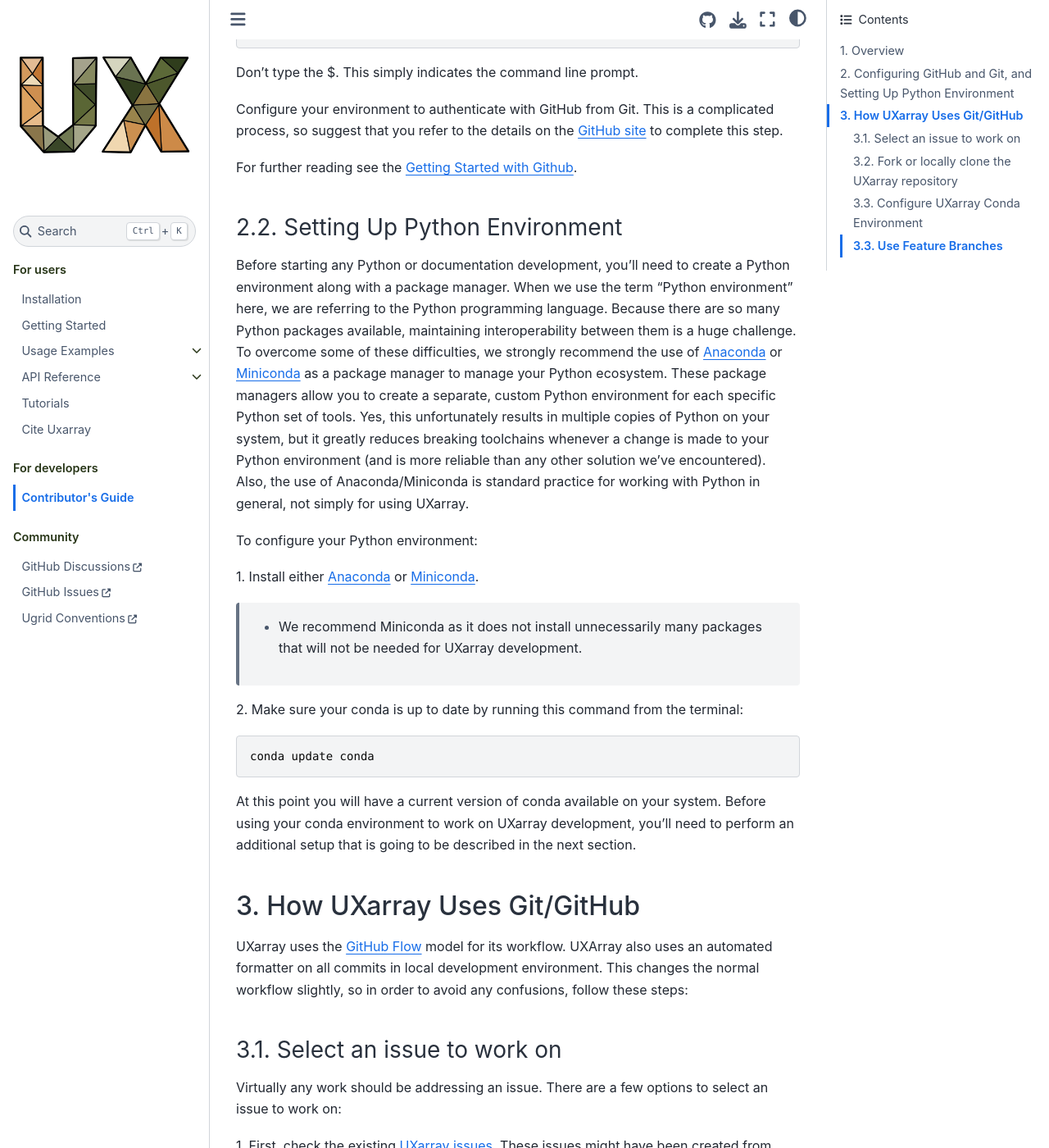
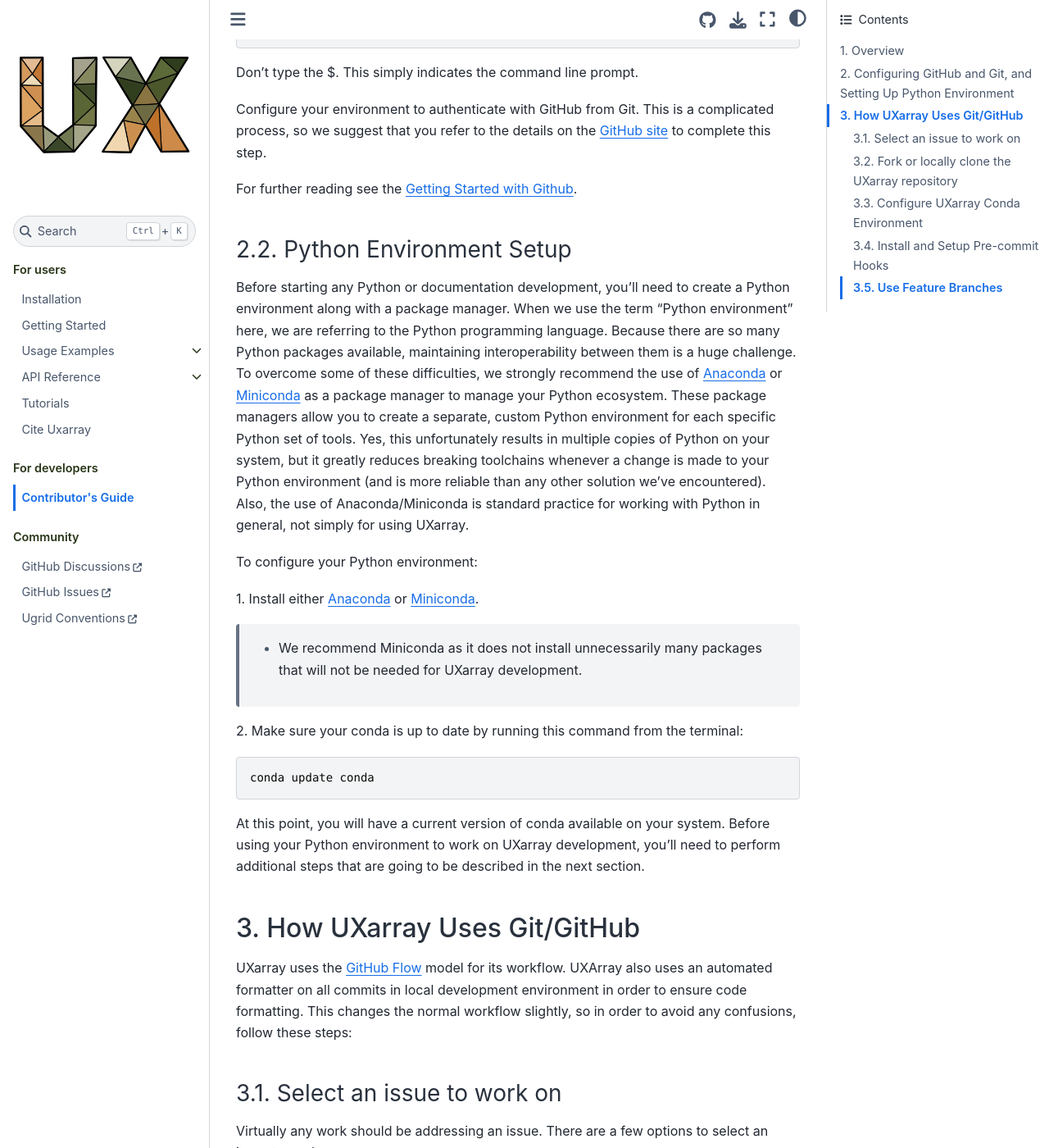
Before and after one commit to UXARRAY/uxarray, a Sphinx documentation site: the page built from docs/contributing.rst, in a window 1280 px wide and 1400 px high, scrolled down 3167 px. Shown: the whole window at 82% size. Built offline with Sphinx 7.4.7 and the Sphinx Book theme 1.1.4, drawn with Linux system fonts in a browser that asks for light colours; some of the changed text lies outside the part shown.

Commit message:
Fix links

```diff
--- a/docs/contributing.rst
+++ b/docs/contributing.rst
@@ -126,7 +126,7 @@
 Using, and even just configuring, Git and GitHub are often the most
 daunting aspects of contributing to a GitHub hosted project. Here are
 the basic steps for GitHub/Git configuration and Python installation, all
-of which must be performed **before** contributing to UXarray:
+of which need to be performed **before** contributing to UXarray:
 
 2.1.1. GitHub Setup
 ^^^^^^^^^^^^^^^^^^^
@@ -151,15 +151,15 @@
 Don’t type the $. This simply indicates the command line prompt.
 
 Configure your environment to authenticate with GitHub from Git. This is a
-complicated process, so suggest that you refer to the details on the `GitHub
+complicated process, so we suggest that you refer to the details on the `GitHub
 site <https://docs.github.com/en/get-started/quickstart/set-up-git#next-steps-authenticating-with-github-from-git>`_
 to complete this step.
 
 For further reading see the `Getting Started with Github
 <https://docs.github.com/en/get-started>`_.
 
-2.2. Setting Up Python Environment
-----------------------------------
+2.2. Python Environment Setup
+-----------------------------
 
 Before starting any Python or documentation development, you’ll need to
 create a Python environment along with a package manager. When we use the
@@ -190,9 +190,9 @@
 
     conda update conda
 
-At this point you will have a current version of conda available on your
-system. Before using your conda environment to work on UXarray development,
-you’ll need to perform an additional setup that is going to be described in
+At this point, you will have a current version of conda available on your
+system. Before using your Python environment to work on UXarray development,
+you’ll need to perform additional steps that are going to be described in
 the next section.
 
 3. How UXarray Uses Git/GitHub
@@ -201,8 +201,9 @@
 UXarray uses the `GitHub Flow
 <https://docs.github.com/en/get-started/quickstart/github-flow>`_ model
 for its workflow. UXArray also uses an automated formatter on all commits
-in local development environment. This changes the normal workflow slightly,
-so in order to avoid any confusions, follow these steps:
+in local development environment in order to ensure code formatting.
+This changes the normal workflow slightly, so in order to avoid any
+confusions, follow these steps:
 
 3.1. Select an issue to work on
 -------------------------------
@@ -327,17 +328,22 @@
 ----------------------------------------
 
 In your local UXarray directory, creating a UXarray conda environment is needed for
-development purposes. USe the following commands for this::
+development purposes. Use the following commands for this::
 
     $ conda env create --file ci/environment.yml
     $ conda activate uxarray_build
 
 THe above commands will use the :code:`environment.yml` conda environment definition
-file that is housed in the :code:`ci` folder and create a conda environment with the
-name "uxarray_build". Once you activate that environment with the help of the second
-command, you will be able to develop UXarray codes in your local configuration.
+file that is hosted under the :code:`ci` folder and create a conda environment with
+the name "uxarray_build". Once you activate that environment with the help of the
+second command, you will be able to develop UXarray codes in your local configuration.
 
-3.3. Use Feature Branches
+3.4. Install and Setup Pre-commit Hooks
+---------------------------------------
+
+
+
+3.5. Use Feature Branches
 -------------------------
 
 In your local clone, make a new feature branch off of the :code:`main` branch.
```
Also changed, not shown: other parts of docs/contributing.rst (+4 -4 lines).
